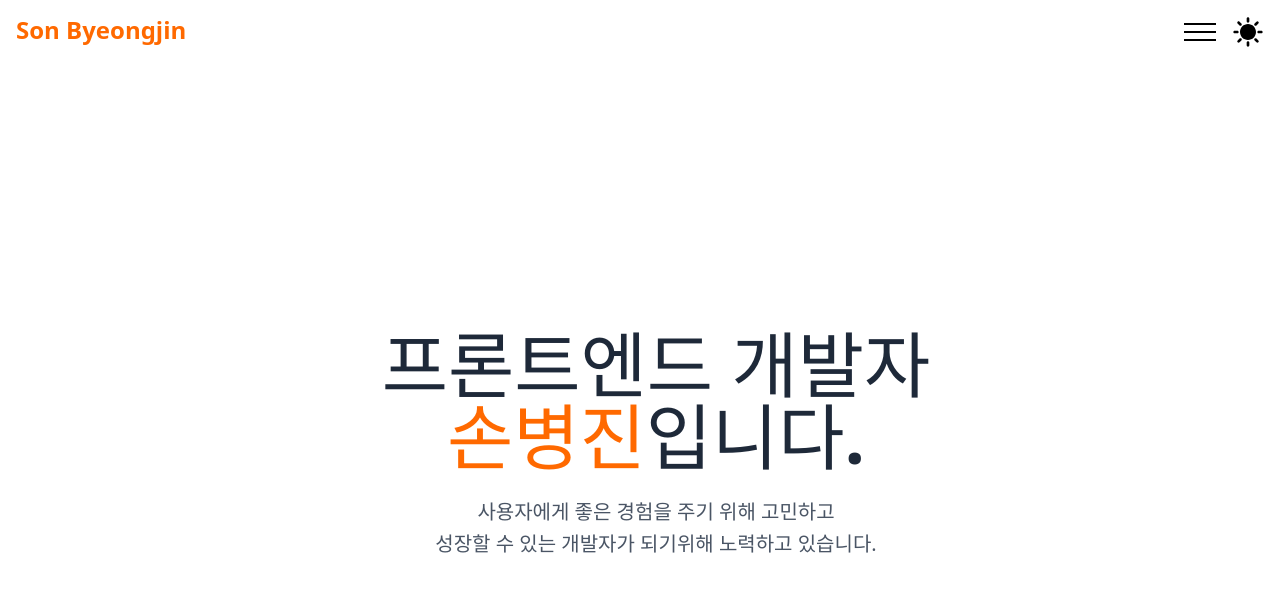
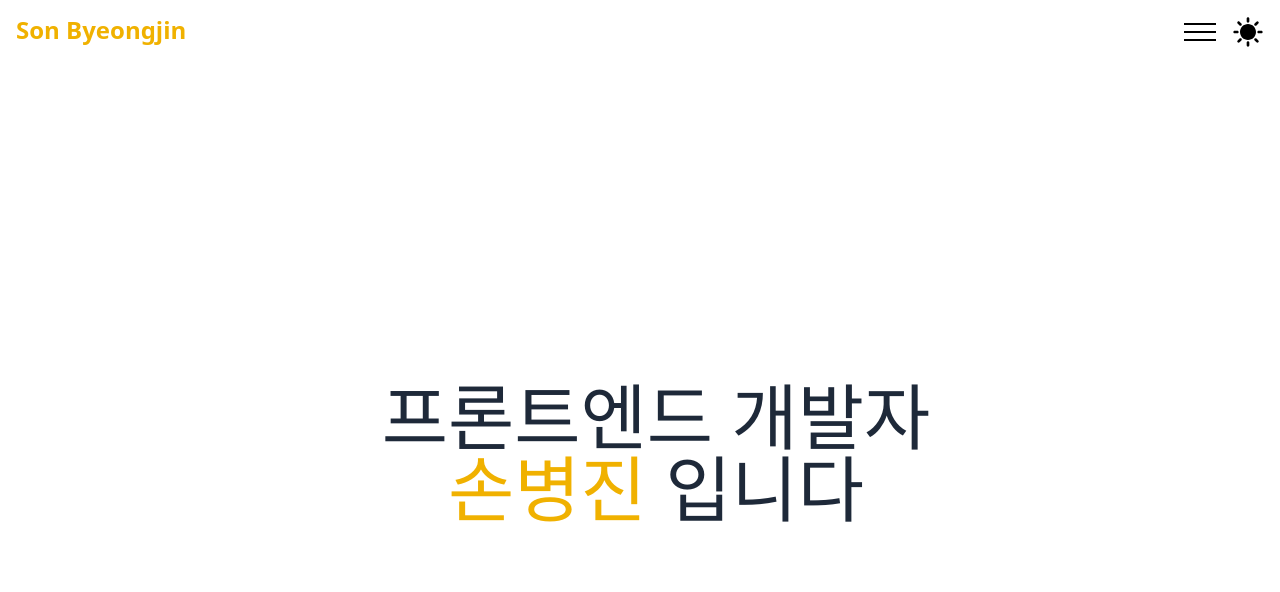
Before and after one commit to bibibigg/my-portfolio, a React (Vite) app: page / in a window 1280 px wide. Shown: the top 592 px of the page. Built offline with nearby package versions, Linux system fonts and the light colour scheme.

Commit message:
MainIntro scale애니메이션 변경, 좌표 기반 코드 주석처리

```diff
--- a/src/components/MainIntro.jsx
+++ b/src/components/MainIntro.jsx
@@ -1,12 +1,12 @@
 import { motion, useScroll, useTransform } from "framer-motion";
 import { useSearchParams } from "react-router-dom";
-import { useRef, useState, useEffect } from "react";
-import useDynamicTransformOrigin from "../hooks/useDynamicTransformOrigin";
+import { useState, useEffect } from "react";
 import MainIntroContent from "./MainIntroContent";
 
 export default function MainIntro() {
   const [isLargeScreen, setIsLargeScreen] = useState(window.innerWidth >= 1280);
 
+  // 브라우저 사이즈 체크
   useEffect(() => {
     const handleResize = () => {
       setIsLargeScreen(window.innerWidth >= 1280);
@@ -15,13 +15,11 @@ export default function MainIntro() {
     return () => window.removeEventListener("resize", handleResize);
   }, []);
 
-  // --- Hooks for animation ---
+  // --- 스크롤 애니메이션 훅 ---
   const { scrollY } = useScroll();
-  const nRef = useRef();
-  const parentRef = useRef();
-  const YScale = useTransform(scrollY, [0, 100, 200, 800], [1, 8, 60, 250]);
+  const xLeft = useTransform(scrollY, [0, 300], ["0%", "200%"]);
+  const xRight = useTransform(scrollY, [0, 300], ["0%", "-245%"]);
   const YOpcacity = useTransform(scrollY, [0, 500, 800], [1, 1, 0]);
-  const origin = useDynamicTransformOrigin(nRef, parentRef);
   // ---
 
   const [searchParams] = useSearchParams();
@@ -33,22 +31,19 @@ export default function MainIntro() {
   } else if (role === "fullstack") {
     title = "성장하는 개발자";
   } else {
-    title = (
-      <span>
-        프론트
-        <span ref={isLargeScreen ? nRef : null}>엔</span>드 개발자
-      </span>
-    );
+    title = <span>프론트엔드 개발자</span>;
   }
 
   return (
     <section className="relative min-h-[100vh] overflow-hidden" id="home">
       <MainIntroContent
         isLargeScreen={isLargeScreen}
-        scale={YScale}
+        // scale={YScale}
+        left={xLeft}
+        right={xRight}
         opacity={YOpcacity}
-        origin={origin}
-        parentRef={parentRef}
+        // origin={origin}
+        // parentRef={parentRef}
         title={title}
       />
     </section>
--- a/src/components/MainIntroContent.jsx
+++ b/src/components/MainIntroContent.jsx
@@ -1,15 +1,13 @@
 import { motion } from "framer-motion";
 
-/**
- * 메인 인트로의 UI를 표시하는 프레젠테이셔널 컴포넌트.
- * 모든 상태와 로직은 부모 컴포넌트로부터 props로 전달받습니다.
- */
 export default function MainIntroContent({
   isLargeScreen,
-  scale,
+  left,
+  right,
+  // scale,
   opacity,
-  origin,
-  parentRef,
+  // origin,
+  // parentRef,
   title,
 }) {
   const commonContent = (
@@ -18,35 +16,32 @@ export default function MainIntroContent({
         initial={{ opacity: 0, y: -30 }}
         animate={{ opacity: 1, y: 0 }}
         transition={{ duration: 0.6, delay: 0 }}
-        className="text-[42px] md:text-7xl font-bold mb-6"
+        className="text-[42px] md:text-7xl w-full font-bold mb-6"
       >
         <motion.span
           initial={{ opacity: 0, y: -20 }}
           animate={{ opacity: 1, y: 0 }}
           transition={{ duration: 0.5, delay: 0.2 }}
-          className="text-gray-800 dark:text-white"
+          style={isLargeScreen ? { x: left } : { x: 0 }}
+          className="inline-block text-gray-800 dark:text-white"
         >
           {title}
         </motion.span>
         <br />
         <motion.span
+          style={isLargeScreen ? { x: right } : { x: 0 }}
           initial={{ opacity: 0, y: -20 }}
           animate={{ opacity: 1, y: 0 }}
           transition={{ duration: 0.5, delay: 0.4 }}
-          className="text-orange-500"
+          className="inline-block"
         >
-          손병진
-        </motion.span>
-        <motion.span
-          initial={{ opacity: 0, y: -20 }}
-          animate={{ opacity: 1, y: 0 }}
-          transition={{ duration: 0.5, delay: 0.6 }}
-          className="text-gray-800 dark:text-white"
-        >
-          입니다.
+          <p className="dark:text-white text-gray-800">
+            <span className="text-yellow-500 dark:text-yellow-300">손병진</span>{" "}
+            입니다
+          </p>
         </motion.span>
       </motion.h1>
-      <motion.p
+      {/* <motion.p
         initial={{ opacity: 0, y: 10 }}
         animate={{ opacity: 1, y: 0 }}
         transition={{ duration: 0.5, delay: 0.8 }}
@@ -55,15 +50,15 @@ export default function MainIntroContent({
         사용자에게 좋은 경험을 주기 위해 고민하고
         <br />
         성장할 수 있는 개발자가 되기위해 노력하고 있습니다.
-      </motion.p>
+      </motion.p> */}
     </>
   );
 
   if (isLargeScreen) {
     return (
       <motion.div
-        ref={parentRef}
-        style={{ scale: scale, transformOrigin: origin, opacity: opacity }}
+        // ref={parentRef}
+        style={{ opacity: opacity }}
         className="fixed top-16 min-h-screen flex flex-col justify-center text-center px-4 w-full"
       >
         {commonContent}
--- a/src/components/MainNavitaion.jsx
+++ b/src/components/MainNavitaion.jsx
@@ -51,7 +51,7 @@ export default function MainNavigation() {
       >
         <nav className="flex w-full justify-between gap-4 ">
           <div className="flex-shrink-0">
-            <h1 className="text-2xl font-bold text-orange-500 mb-1">
+            <h1 className="text-2xl font-bold text-yellow-500 dark:text-yellow-300 mb-1">
               Son Byeongjin
             </h1>
           </div>
--- a/src/data/projects.js
+++ b/src/data/projects.js
@@ -64,9 +64,21 @@ export const projects = [
     color: "from-pink-500 to-violet-600",
     item: [
       {
+        title: "커스텀 훅 사용을 통한 코드 분리 및 유지보수성 향상",
+        content: [
+          "Skils탭 버튼의 크기 조정 로직을 커스텀 훅으로 분리하여 사이즈 관련 코드를 명확히 구조화하고 유지보수를 용이하게 관리",
+        ],
+      },
+      {
         title: "stacking context 문제 해결",
         content: [
           "skills에서 아이콘을 hover시 설명 텍스트가 다른 요소에 가려지는 문제를 발견하고 부모 요소에 스택 문맥이 이미 형성되어 있어 자식 요소는 부모요소보다 높게 올 수 없기에 hover시 부모요소의 z-index를 높임으로써 텍스트가 보이도록 함",
+        ],
+      },
+      {
+        title: "Redux를 통한 전역상태 관리",
+        content: [
+          "다크모드, 모달 상태, 선택된 프로젝트 정보 등을 Redux를 통해 전역으로 관리",
         ],
       },
       {
@@ -76,9 +88,9 @@ export const projects = [
         ],
       },
       {
-        title: "Framer Motion을 통한 애니메이션",
+        title: "Fremer Motion을 사용한 애니메이션 구현",
         content: [
-          "스크롤 위치에 따라 요소가 자연스럽게 나타나는 애니메이션 효과 구현",
+          "스크롤 위치에 반응하여 요소가 애니메이션되도록 처리 하였으며 반응형 웹 환경에 맞춰 애니메이션을 조건부로 적용, Intersection Observer를 시도하였으나 useScroll에서 사용하는 ref와 충돌하여 제거 후 구현방식을 완전한 useScroll기반 방식으로 전환",
           "layoutId를 활용해 탭 전환 시 언더라인이 부드럽게 이동하는 애니메이션 적용",
         ],
       },
```
